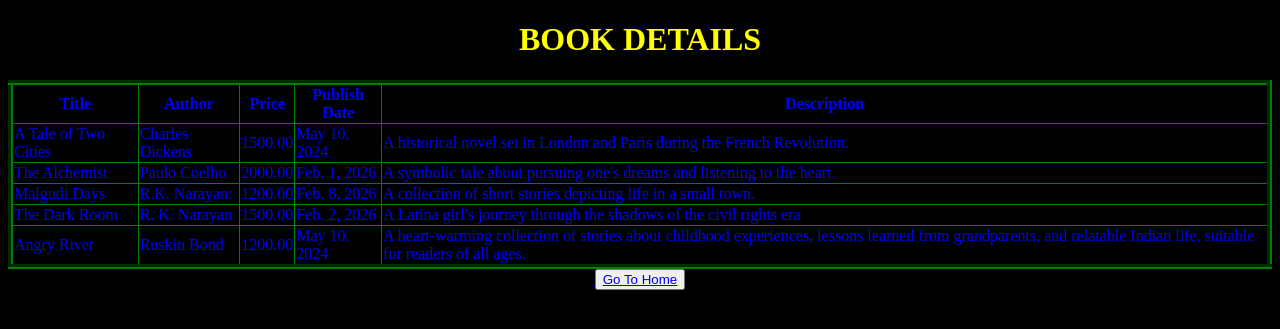
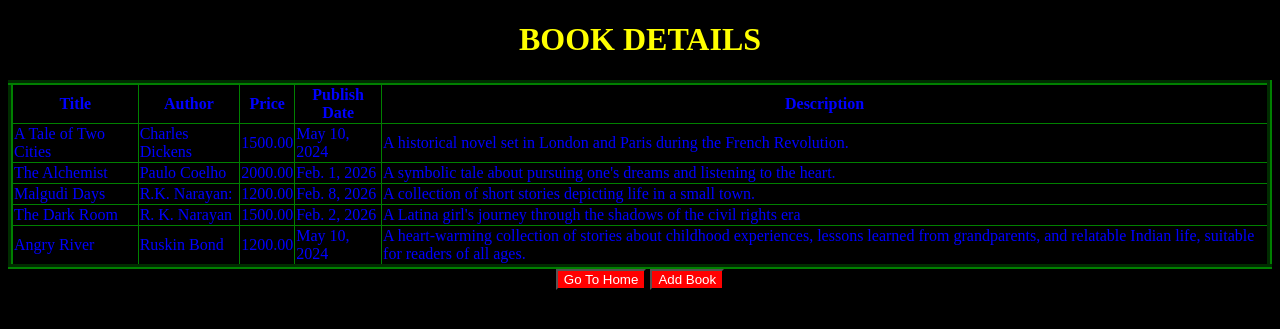
Before and after one commit to harikrishnanmkd/Django-Baseproject, a Django app: page /viewbook/ in a window 1280 px wide. Shown: the top 329 px of the page. Run offline with Django 5.2, Linux system fonts and the light colour scheme; data comes from the database, SQL or seed files in the repository; both versions use the stored data as it was after the commit.

Commit message:
add book_completed

```diff
--- a/mysite/myapp/templates/viewbook.html
+++ b/mysite/myapp/templates/viewbook.html
@@ -13,6 +13,18 @@
             border-color: green;
             border-collapse: collapse;
         }
+
+        button{
+            background-color: red;
+        }
+        button a{
+            text-decoration: none;
+            color: white;
+
+
+        }
+
+
     </style>
 </head>
 <body>
@@ -37,6 +49,8 @@
             {% endfor %}
         </table>
         <button><a href="{% url 'home' %}">Go To Home</a></button>
+        <button><a href="{% url 'addbook' %}">Add Book</a></button>
+
     </center>
 
 </body>
--- a/mysite/myapp/urls.py
+++ b/mysite/myapp/urls.py
@@ -4,5 +4,6 @@
     path("",views.home,name="home"),
     path("about/",views.about,name="about"),
     path("contact/",views.contact, name="contact"),
-    path("viewbook/",views.view_book, name="viewbook")
+    path("viewbook/",views.view_book, name="viewbook"),
+    path("addbook/",views.add_book, name="addbook")
 ]
--- a/mysite/myapp/views.py
+++ b/mysite/myapp/views.py
@@ -1,4 +1,6 @@
-from django.shortcuts import render
+from django.shortcuts import render,redirect
+
+from .forms import BookForm
 from.models import Book
 # from django.http import HttpResponse
 
@@ -23,3 +25,10 @@
 def view_book(request):
     data=Book.objects.all()
     return render(request,"viewbook.html",{'a':data})
+
+def add_book(request):
+    data=BookForm(request.POST or None)
+    if data.is_valid():
+        data.save()
+        return redirect('viewbook')
+    return render(request,"addbook.html",{'ab':data})
--- a/mysite/mysite/settings.py
+++ b/mysite/mysite/settings.py
@@ -41,8 +41,11 @@
     'django.contrib.messages',
     'django.contrib.staticfiles',
     'myapp',
-    'myapp2'
+    'myapp2',
+
 ]
+
+
 
 MIDDLEWARE = [
     'django.middleware.security.SecurityMiddleware',
```
Also changed, not shown: mysite/myapp/forms.py (added, +7 -0 lines), mysite/myapp/templates/addbook.html (added, +9 -0 lines), mysite/db.sqlite3.
